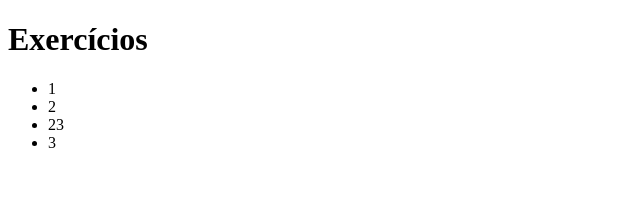
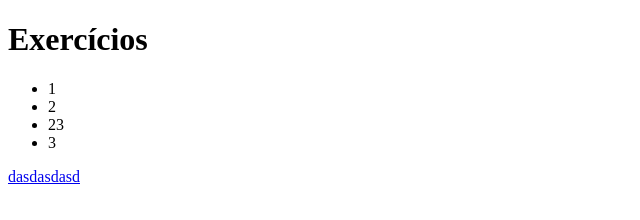
Before and after one commit to ErickArgollo/trybe_exercicios, a plain HTML site: page Modulo1:Fundamentos/Bloco03:Html_e_CSS/Dia01:Introdução_Html_CSS/index2.html in a window 1280 px wide. Shown: the full height of the page, 0-640 px from the left. Drawn offline with Linux system fonts and the light colour scheme.

Commit message:
adiciona link

```diff
--- a/Modulo1:Fundamentos/Bloco03:Html_e_CSS/Dia01:Introdução_Html_CSS/index2.html
+++ b/Modulo1:Fundamentos/Bloco03:Html_e_CSS/Dia01:Introdução_Html_CSS/index2.html
@@ -14,4 +14,5 @@
     <li>23</li>
     <li>3</li>
   </ul>
+  <a href="#">dasdasdasd</a>
 </html>
```
